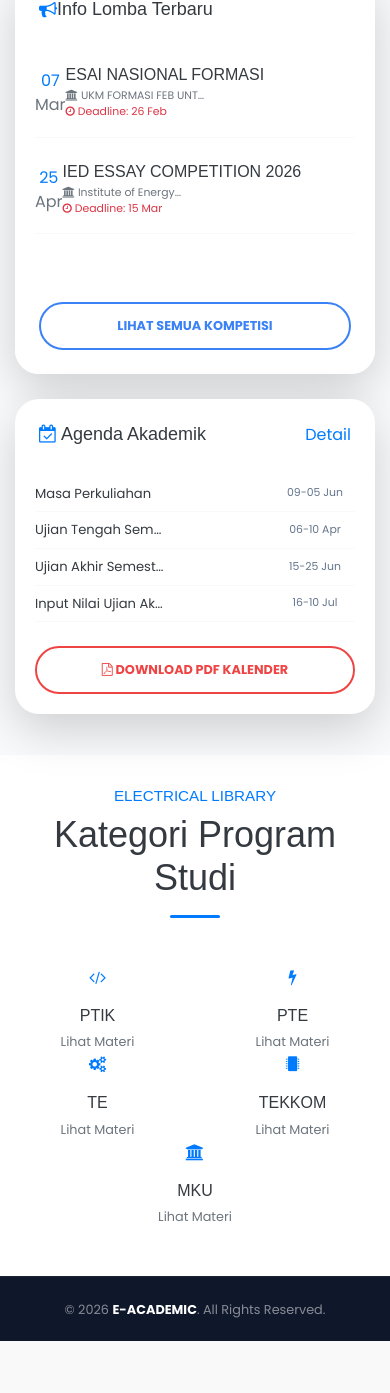
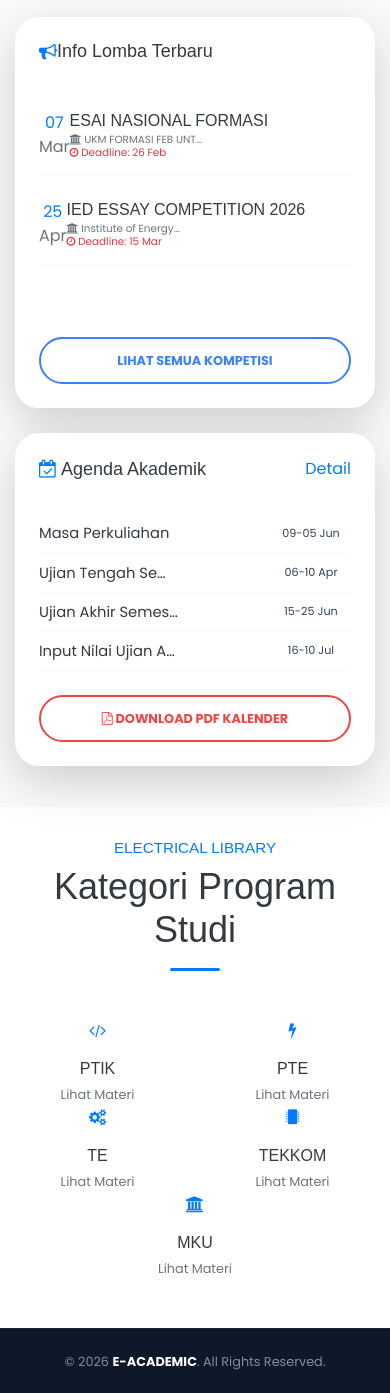
Before and after one commit to arinaazkaa/e_academic, a Django app: page / in a window 390 px wide. Shown: the part 422-1815 px from the top of the page. Before the commit the page ends 1763 px from the top, so only its background shows below. Run offline with Django 5.2, Linux system fonts and the light colour scheme; data comes from the database, SQL or seed files in the repository; some libraries are stand-ins or nearby versions.

Commit message:
Update tampilan responsif

```diff
--- a/materi/templates/materi/home.html
+++ b/materi/templates/materi/home.html
@@ -52,11 +52,11 @@
                                         {{ lomba.judul }}
                                     </a>
                                 </h6>
-                                <div class="d-flex flex-column flex-md-row justify-content-between align-items-start align-items-md-center mt-1 gap-2">
-                                    <div class="organizer-text text-muted detail-text-size">
+                                <div class="d-flex flex-column flex-md-row justify-content-between align-items-start align-items-md-center mt-1 gap-1">
+                                    <div class="organizer-text text-muted info-extra-small">
                                         <i class="fa fa-university me-1 text-primary-light"></i> {{ lomba.penyelenggara|truncatechars:20 }}
                                     </div>
-                                    <div class="deadline-text-clean detail-text-size text-danger fw-bold">
+                                    <div class="deadline-text-clean info-extra-small text-danger fw-bold">
                                         <i class="fa fa-clock-o me-1"></i> Deadline: {{ lomba.tanggal_deadline|date:"d M" }}
                                     </div>
                                 </div>
@@ -88,7 +88,7 @@
                             <div class="agenda-row-modern d-flex justify-content-between align-items-center py-2 border-bottom border-light last-no-border">
                                 <div class="d-flex align-items-center me-3">
                                     <div class="status-dot-modern dot-{{ agenda.warna }} me-3"></div>
-                                    <span class="text-dark fw-semibold agenda-font-main text-truncate" style="max-width: 130px;">{{ agenda.kegiatan }}</span>
+                                    <span class="text-dark fw-semibold agenda-font-main text-truncate" style="max-width: 140px;">{{ agenda.kegiatan }}</span>
                                 </div>
                                 <span class="badge-date-clean flex-shrink-0 text-center agenda-font-date" style="min-width: 80px;">
                                     {% if agenda.tanggal_selesai %}
@@ -145,17 +145,19 @@
     @import url('https://fonts.googleapis.com/css2?family=Montserrat:wght@800;900&family=Inter:wght@400;600;700&display=swap');
     body { font-family: 'Inter', sans-serif; overflow-x: hidden; }
 
-    /* --- NAVBAR RESPONSIVE OVERRIDES (DIPERKECIL LAGI) --- */
+    /* --- NAVBAR RESPONSIVE FINETUNING --- */
     @media (max-width: 768px) {
-        .navbar { padding: 5px 10px !important; }
-        .navbar-brand { font-size: 0.7rem !important; letter-spacing: 0px !important; margin-right: 2px !important; }
-        .nav-link { font-size: 0.58rem !important; padding: 3px 4px !important; }
-        .btn-pendataan { font-size: 0.55rem !important; padding: 2px 6px !important; border-radius: 30px !important; }
+        /* Dibuat lebih kecil lagi agar benar-benar tidak nabrak bezel */
+        .navbar { padding: 6px 12px !important; }
+        .navbar-brand { font-size: 0.7rem !important; margin-right: 2px !important; }
+        .nav-link { font-size: 0.58rem !important; padding: 4px 4px !important; }
+        .btn-pendataan { font-size: 0.55rem !important; padding: 3px 6px !important; }
         .navbar-toggler { transform: scale(0.55); margin-right: -12px; }
     }
 
-    /* --- HERO & BACKGROUND (TINGGI DITAMBAH SEDIKIT) --- */
-    .hero-modern { height: 85vh; min-height: 620px; position: relative; display: flex; align-items: center; justify-content: center; margin-top: -85px; overflow: hidden; }
+    /* --- HERO & BACKGROUND --- */
+    /* Tinggi dipertinggi sedikit sesuai request */
+    .hero-modern { height: 85vh; min-height: 600px; position: relative; display: flex; align-items: center; justify-content: center; margin-top: -85px; overflow: hidden; }
     .hero-slider { position: absolute; top: 0; left: 0; width: 100%; height: 100%; z-index: 0; background: #000; }
 
     .slide { position: absolute; width: 100%; height: 100%; background-size: cover; background-position: center; opacity: 0; filter: brightness(0.5); animation: smoothSlideshow 15s infinite linear; }
@@ -173,19 +175,16 @@
 
     .hero-overlay-refined { position: absolute; width: 100%; height: 100%; background: linear-gradient(to bottom, rgba(15,23,42,0.2) 0%, rgba(15,23,42,0.8) 100%); z-index: 4; pointer-events: none; }
 
-    /* Jarak Judul tetap terjaga dari Navbar */
-    .hero-content { position: relative; z-index: 5; padding-top: 220px; }
+    .hero-content { position: relative; z-index: 5; padding-top: 210px; }
 
-    /* --- INFO LOMBA TEXT SIZE --- */
-    .detail-text-size { font-size: 0.68rem !important; }
+    /* --- TYPOGRAPHY HERO (DIPERKECIL) --- */
+    .hero-brand-title { font-family: 'Montserrat', sans-serif; font-weight: 900; font-size: 4rem; letter-spacing: 10px; color: #ffffff; text-shadow: 0 10px 30px rgba(0,0,0,0.5); }
+    .hero-description { font-size: 0.9rem; color: rgba(255,255,255,0.7); max-width: 580px; margin-bottom: 2rem; }
 
-    /* --- AGENDA FONTS --- */
-    .agenda-font-main { font-size: 0.95rem !important; }
-    .agenda-font-date { font-size: 0.68rem !important; color: #64748b; }
-
-    /* --- TYPOGRAPHY (DIPERKECIL SEDIKIT) --- */
-    .hero-brand-title { font-family: 'Montserrat', sans-serif; font-weight: 900; font-size: 4.2rem; letter-spacing: 10px; color: #ffffff; text-shadow: 0 10px 30px rgba(0,0,0,0.5); }
-    .hero-description { font-size: 0.95rem; color: rgba(255,255,255,0.7); max-width: 580px; margin-bottom: 2rem; }
+    /* --- AGENDA & LOMBA FONTS --- */
+    .agenda-font-main { font-size: 0.92rem !important; }
+    .agenda-font-date { font-size: 0.7rem !important; }
+    .info-extra-small { font-size: 0.65rem !important; line-height: 1.2; }
 
     /* --- CARDS & BUTTONS --- */
     .card-modern-clean { border-radius: 24px !important; overflow: hidden; }
@@ -196,16 +195,13 @@
 
     /* --- MOBILE REVISIONS (HP) --- */
     @media (max-width: 768px) {
-        .hero-modern { height: 55vh; min-height: 420px; }
+        .hero-modern { height: 60vh; min-height: 400px; }
         .hero-brand-title { font-size: 1.8rem; letter-spacing: 3px; padding: 0 15px; }
-        .hero-description { font-size: 0.8rem; padding: 0 25px; margin-bottom: 1.5rem; }
+        .hero-description { font-size: 0.8rem; padding: 0 30px; }
         .hero-content { padding-top: 160px; }
 
         .overlap-up { margin-top: -30px; }
         .col-lg-7, .col-lg-5 { margin-bottom: 25px; }
-        .card-body { padding: 1.25rem !important; }
-
-        .agenda-font-main { font-size: 0.82rem !important; }
     }
 
     /* Animasi */
```
